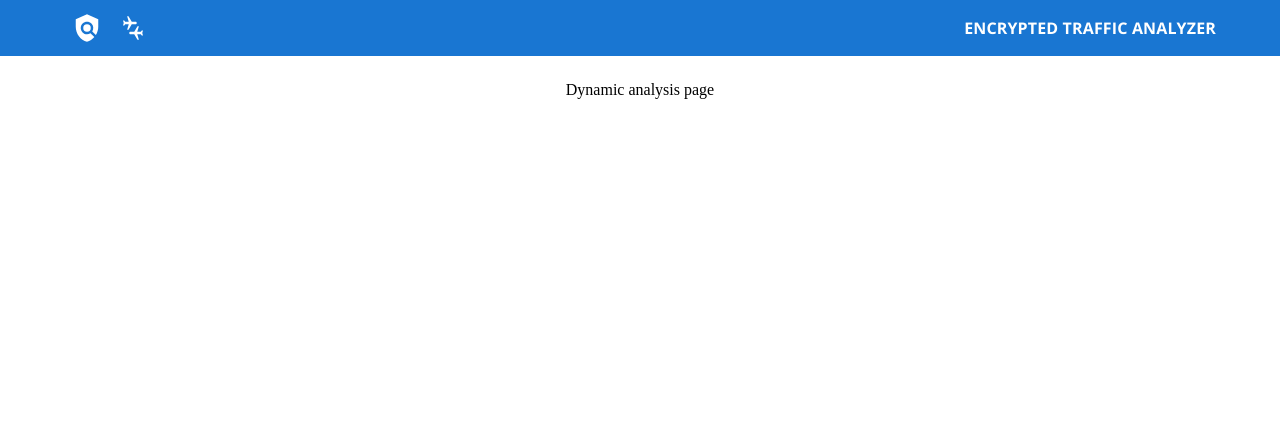
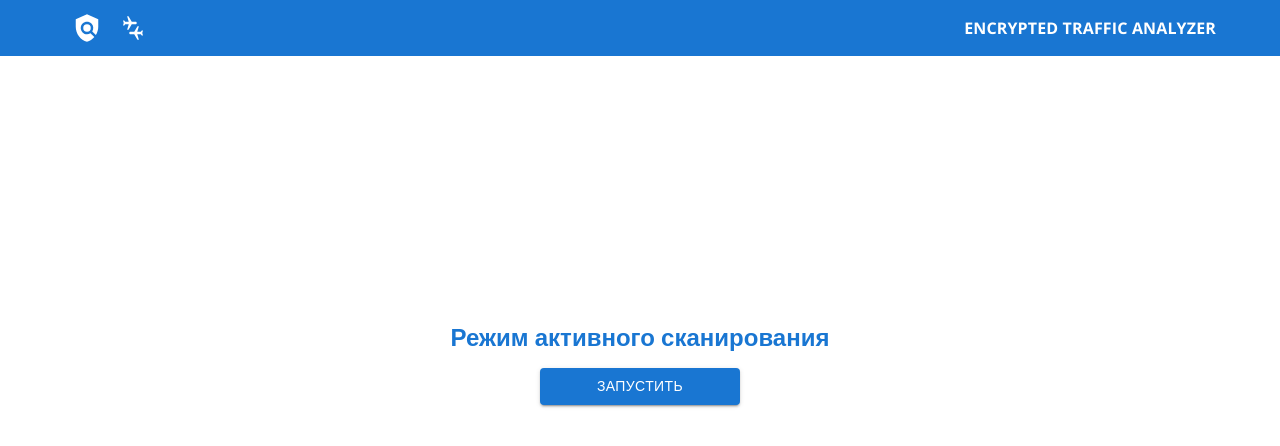
Before and after one commit to gamma-eclipse/niisva2022hack, a React (Create React App) app: page /dynamic in a window 1280 px wide. Shown: the top 446 px of the page. Built offline with nearby package versions, Linux system fonts and the light colour scheme.

Commit message:
feat: create dynamic page layout

```diff
--- a/src/app/store/dynamicStore.js
+++ b/src/app/store/dynamicStore.js
@@ -3,6 +3,7 @@ import { axiosMock } from 'shared/helpers/axiosMock';
 import { generateCategories } from 'shared/helpers/generateCategories';
 import { analyzesMock } from 'shared/mocks/analyzesMock';
 
+import { analyzeStore } from './analyzeStore';
 import { filtersStore } from './filtersStore';
 
 class DynamicStore {
--- /dev/null
+++ b/src/components/dynamic-form/DynamicForm.jsx
@@ -0,0 +1,41 @@
+import HourglassEmptyIcon from '@mui/icons-material/HourglassEmpty';
+import { Button, TextField, Typography, styled } from '@mui/material';
+import { analyzeStore } from 'app/store/analyzeStore';
+import { dynamicStore } from 'app/store/dynamicStore';
+import { observer } from 'mobx-react-lite';
+import React from 'react';
+
+const FormLayout = styled('div')`
+  display: flex;
+  justify-content: center;
+  align-items: center;
+  flex-direction: column;
+  gap: 15px;
+
+  input {
+    cursor: pointer;
+  }
+`;
+const Title = styled(Typography)`
+  color: ${(props) => props.theme.palette.primary.main};
+  font-weight: bold;
+`;
+
+function UploadForm() {
+  return (
+    <FormLayout>
+      <Title variant="h5">Режим активного сканирования</Title>
+      <Button
+        variant="contained"
+        style={{ minWidth: 200 }}
+        color={dynamicStore.fetching ? 'error' : 'primary'}
+        onClick={dynamicStore.fetch}
+        endIcon={dynamicStore.fetching ? <HourglassEmptyIcon /> : null}
+      >
+        {dynamicStore.fetching ? 'Остановить' : 'Запустить'}
+      </Button>
+    </FormLayout>
+  );
+}
+
+export default observer(UploadForm);
--- /dev/null
+++ b/src/components/dynamic-form/index.js
@@ -0,0 +1 @@
+export * from './DynamicForm';
--- a/src/pages/dynamic/Dynamic.jsx
+++ b/src/pages/dynamic/Dynamic.jsx
@@ -1,8 +1,37 @@
+import { Button, Typography, styled } from '@mui/material';
+import { dynamicStore } from 'app/store/dynamicStore';
+import { Categories } from 'components/categories';
+import DynamicForm from 'components/dynamic-form/DynamicForm';
+import GeneralAnalyze from 'components/general-analyze-table/GeneralAnalyze';
 import { Layout } from 'components/layout';
 import { observer } from 'mobx-react-lite';
 
+const Wrapper = styled('div', { shouldForwardProp: (p) => p !== 'dataFetched' })`
+  display: flex;
+  flex-direction: column;
+  gap: 20px;
+  transition: all 0.7s ease-in-out;
+  padding-top: ${(props) => (props.dataFetched ? '0' : '30vh')};
+`;
+const Title = styled(Typography)`
+  color: ${(props) => props.theme.palette.primary.main};
+  font-weight: bold;
+`;
+
 function Dynamic() {
-  return <Layout>Dynamic analysis page</Layout>;
+  return (
+    <Layout>
+      <Wrapper dataFetched={dynamicStore.analyzes}>
+        <DynamicForm />
+        {dynamicStore.analyzes && dynamicStore.categories && (
+          <>
+            <Categories categories={dynamicStore.categories} />
+            <GeneralAnalyze analyzes={dynamicStore.filteredAnalyzes} />
+          </>
+        )}
+      </Wrapper>
+    </Layout>
+  );
 }
 
 export default observer(Dynamic);
```
